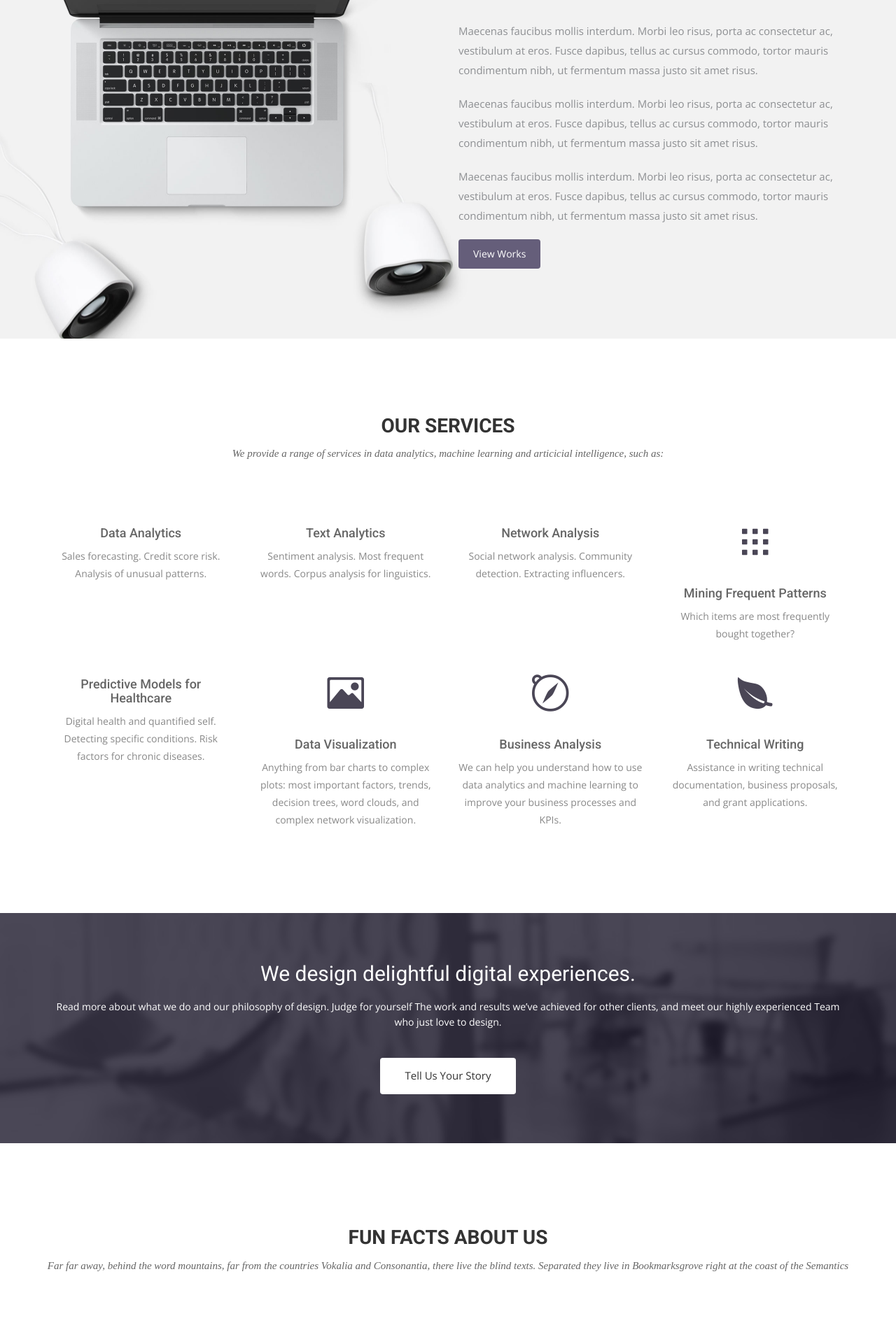
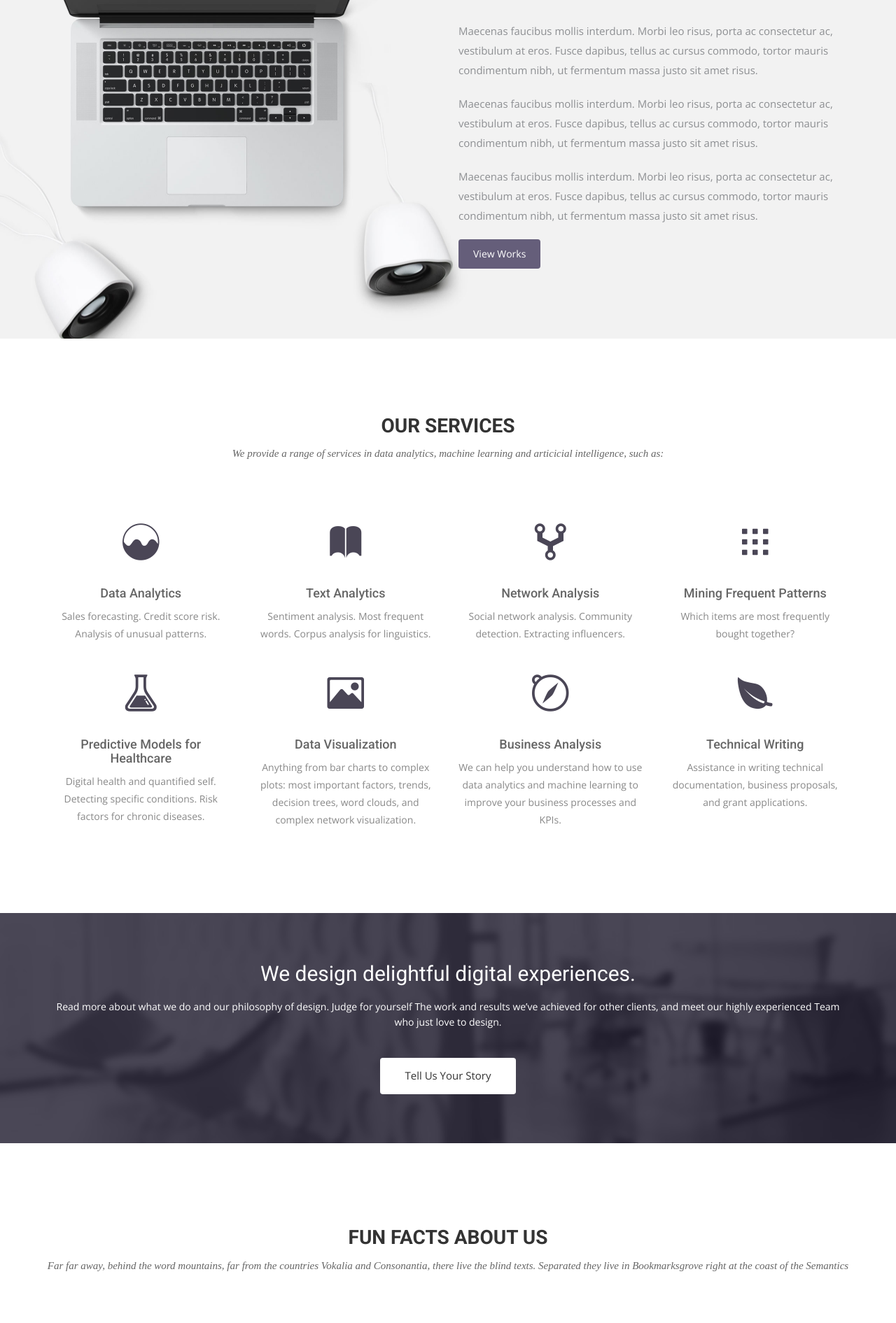
Before and after one commit to deeplearnit/deeplearnit.github.io, a Jekyll site: the page built from index.html, in a window 1280 px wide. Shown: the part 1517-3408 px from the top of the page at 70% size. Built offline with Jekyll 4.4.1, drawn with Linux system fonts in a browser that asks for light colours; nearby versions of some CDN libraries; some web fonts are replaced.

Commit message:
Tweak icons

```diff
--- a/index.html
+++ b/index.html
@@ -66,21 +66,21 @@ permalink: /
     <div class="row ">
       <div class="col-sm-6 col-md-3">
         <div class="service-item">
-          <i class="icon ion-analytics"></i>
+          <i class="icon ion-ios-analytics"></i>
           <h4>Data Analytics</h4>
           <p>Sales forecasting. Credit score risk. Analysis of unusual patterns.  </p>
         </div>
       </div>
       <div class="col-sm-6 col-md-3">
         <div class="service-item">
-          <i class="ion-book"></i>
+          <i class="ion-ios-book"></i>
           <h4>Text Analytics</h4>
           <p>Sentiment analysis. Most frequent words. Corpus analysis for linguistics.  </p>
         </div>
       </div>
       <div class="col-sm-6 col-md-3">
         <div class="service-item">
-          <i class="ion-git-branch"></i>
+          <i class="ion-network"></i>
           <h4>Network Analysis</h4>
           <p>Social network analysis. Community detection. Extracting influencers. </p>
         </div>
@@ -94,7 +94,7 @@ permalink: /
       </div>
       <div class="col-sm-6 col-md-3">
         <div class="service-item">
-          <i class="ion-flask"></i>
+          <i class="ion-erlenmeyer-flask"></i>
           <h4>Predictive Models for Healthcare</h4>
           <p> Digital health and quantified self. Detecting specific conditions. Risk factors for chronic diseases. </p>
         </div>
```
